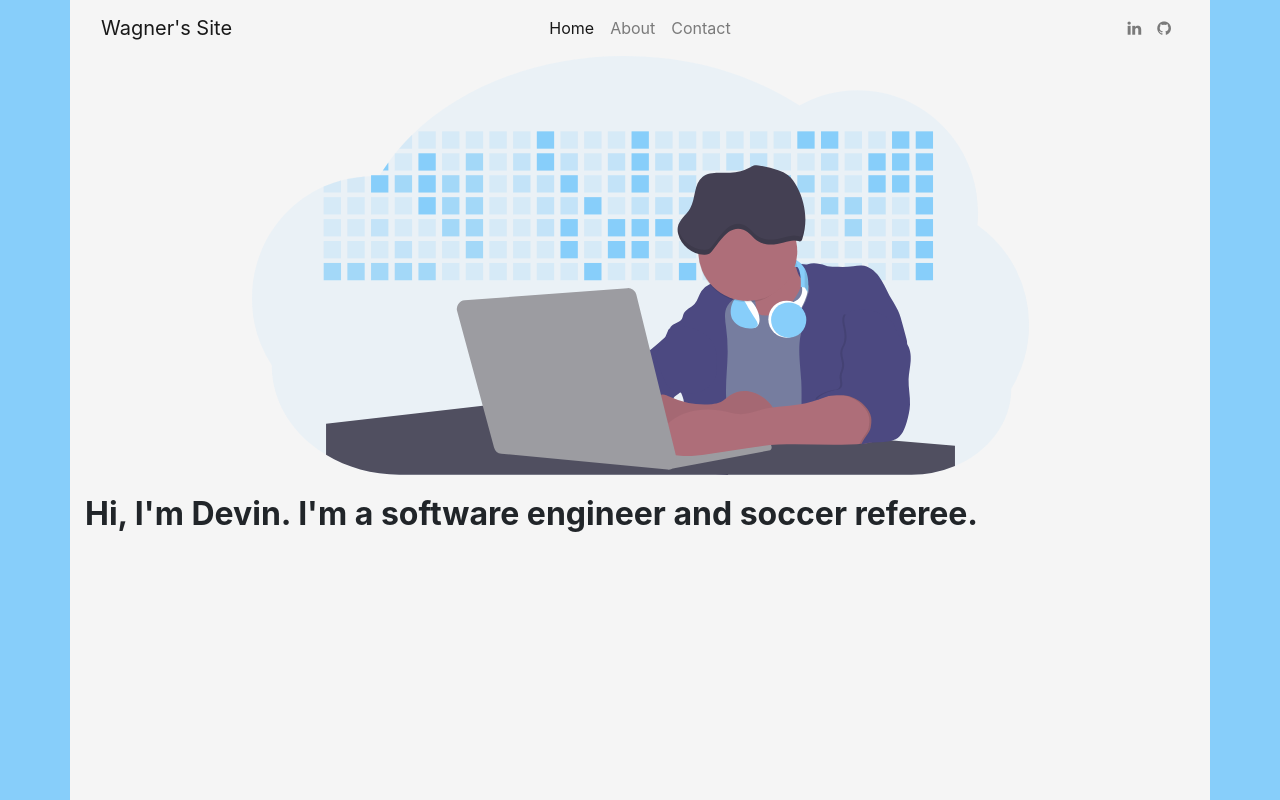
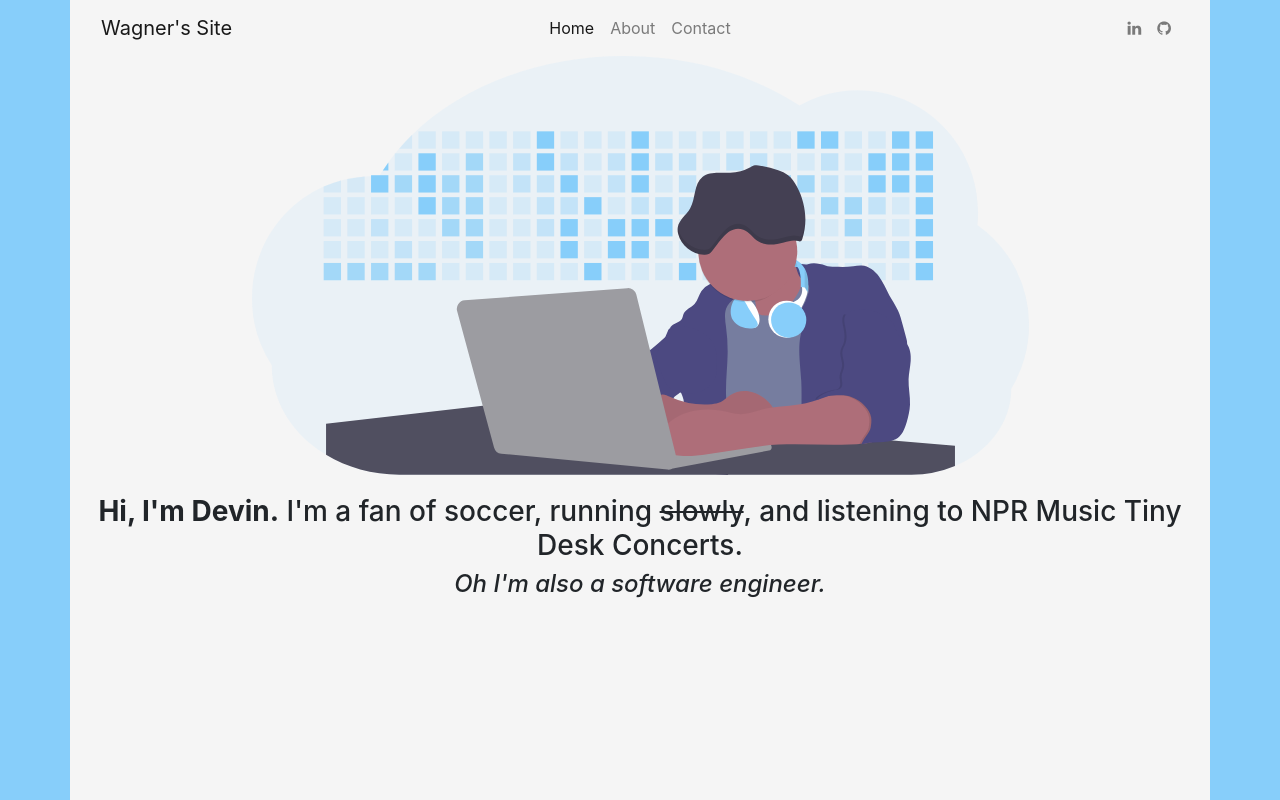
Before and after one commit to dwagner003/wagner-website, an Angular app: page /home in a window 1280 px wide. Built offline with nearby package versions, Linux system fonts and the light colour scheme.

Commit message:
Cleaning up the home page.

```diff
--- a/src/app/home/home.component.html
+++ b/src/app/home/home.component.html
@@ -1,7 +1,12 @@
 <div class="text-center">
     <img class="imgWrapper"src="assets/homePageImage.svg">
+
+    <h3>
+        <B>Hi, I'm Devin.</B> I'm a fan of soccer, running <del>slowly</del>, and listening to NPR Music Tiny Desk Concerts.
+    </h3>
+
+    <h4 class="font-italic">
+        Oh I'm also a software engineer.
+    </h4>
+
 </div>
-
-<h2 class="font-weight-bold">
-    Hi, I'm Devin. I'm a software engineer and soccer referee.
-</h2>
```
